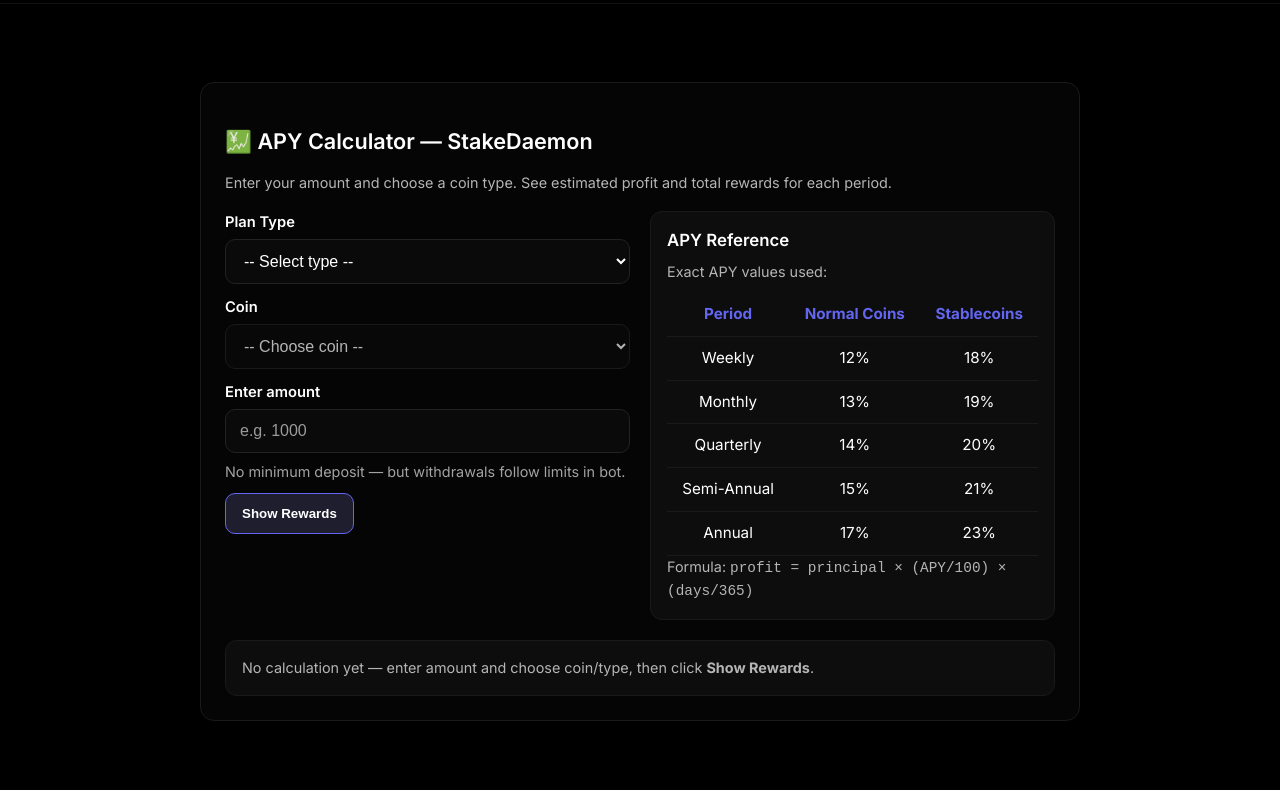
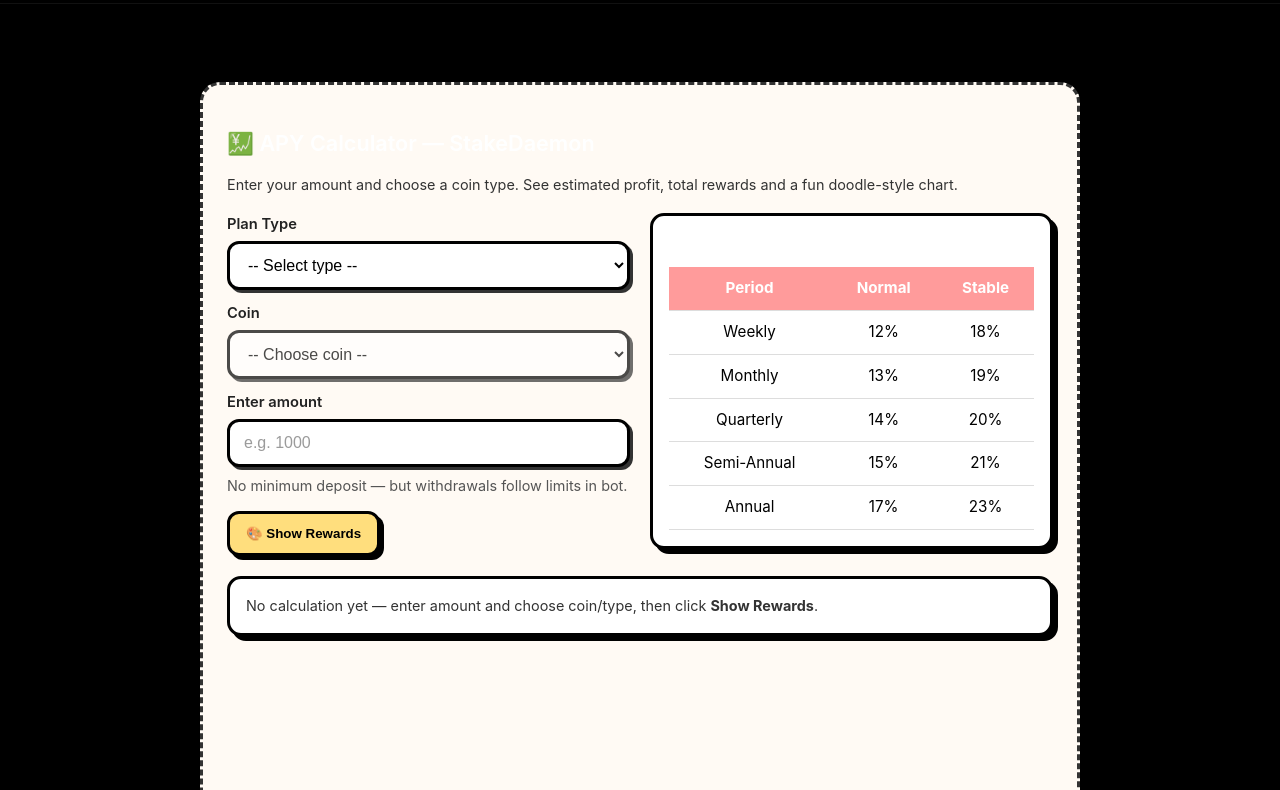
Before and after one commit to StakeDaemon/StakeDaemon.github.io, a website: page calculator.html in a window 1280 px wide. Shown: the part 58-848 px from the top of the page. Drawn offline with nearby package versions, Linux system fonts and the light colour scheme.

Commit message:
Update calculator.html

```diff
--- a/calculator.html
+++ b/calculator.html
@@ -4,17 +4,23 @@
   <meta charset="utf-8" />
   <meta name="viewport" content="width=device-width,initial-scale=1" />
   <title>StakeDaemon — APY Calculator</title>
-  <link href="https://fonts.googleapis.com/css2?family=Inter:wght@300;400;600;700&display=swap" rel="stylesheet">
+
+  <!-- Fredoka font for doodle style -->
+  <link href="https://fonts.googleapis.com/css2?family=Fredoka:wght@400;600;700&display=swap" rel="stylesheet">
   <link rel="stylesheet" href="style.css">
+
+  <!-- Chart.js -->
+  <script src="https://cdn.jsdelivr.net/npm/chart.js"></script>
+
   <style>
     .calc-wrap {
       max-width: 880px;
       margin: 48px auto;
       padding: 24px;
-      border-radius: 14px;
-      background: rgba(255,255,255,0.02);
-      border: 1px solid #1a1a1a;
-      box-shadow: 0 8px 32px rgba(0,0,0,0.65);
+      border-radius: 20px;
+      background: #fffaf4;
+      border: 3px dashed #333;
+      box-shadow: 6px 6px 0 #000;
     }
     .calc-grid {
       display: grid;
@@ -23,53 +29,76 @@
       align-items: start;
     }
     .full { grid-column: 1 / -1; }
-    label { font-weight:600; display:block; margin-bottom:6px; color: #fff; }
+
+    label {
+      font-weight:600;
+      display:block;
+      margin-bottom:6px;
+      color: #222;
+    }
     select, input[type="number"] {
-      width: 100%;
-      padding: 12px 14px;
-      border-radius: 10px;
-      border: 1px solid #222;
-      background: #0a0a0a;
-      color: #fff;
-      font-size: 1rem;
-      outline: none;
-      transition: border 0.2s;
+      width: 100%; padding: 12px 14px;
+      border-radius: 12px; border: 3px solid #000;
+      background: #fff; color: #000;
+      font-size: 1rem; outline: none;
+      box-shadow: 3px 3px 0 #333;
+      transition: border 0.2s, transform 0.15s;
     }
-    select:focus, input:focus { border: 1px solid #6366f1; }
-    .hint { color: #a3a3a3; font-size:0.9rem; margin-top:8px; }
+    select:focus, input:focus {
+      border-color: #ff5e5e;
+      transform: scale(1.02);
+    }
+
+    .hint {
+      color: #555;
+      font-size:0.9rem;
+      margin-top:8px;
+    }
+
     .cta {
       display:inline-block;
       padding:12px 16px;
-      margin-top:10px;
-      border-radius:10px;
+      margin-top:14px;
+      border-radius:12px;
       cursor:pointer;
-      border:1px solid #6366f1;
-      background:#1e1e2f;
-      color:#fff;
+      border:3px solid #000;
+      background:#ffde7d;
       font-weight:700;
-      transition: background 0.2s;
+      color:#000;
+      box-shadow: 4px 4px 0 #000;
+      transition: transform 0.2s;
     }
-    .cta:hover { background:#2a2a44; }
+    .cta:hover { transform: translateY(-3px) scale(1.05); }
+
     .result-box {
       padding: 16px;
-      border-radius: 12px;
-      background: rgba(255,255,255,0.03);
-      border: 1px solid #1a1a1a;
+      border-radius: 14px;
+      background: #fff;
+      border: 3px solid #000;
+      box-shadow: 5px 5px 0 #000;
     }
     table.result-table {
       width: 100%;
       border-collapse: collapse;
       margin-top: 10px;
-      color: #fff;
+      color: #000;
       font-size: 0.95rem;
     }
     .result-table th, .result-table td {
       padding: 10px;
       text-align: center;
-      border-bottom: 1px solid #1a1a1a;
+      border-bottom: 1px solid #ddd;
     }
-    .result-table th { font-weight:700; color:#6366f1; }
-    .small-muted { color:#b5b5b5; font-size:0.9rem; }
+    .result-table th {
+      font-weight:700;
+      background: #ff9b9b;
+      color:#fff;
+    }
+    .small-muted {
+      color:#333;
+      font-size:0.9rem;
+    }
+    canvas { margin-top:20px !important; }
     @media (max-width:820px) { .calc-grid { grid-template-columns: 1fr; } }
   </style>
 </head>
@@ -80,11 +109,11 @@
     <div class="nav-inner">
       <div class="logo">🐉 StakeDaemon</div>
       <nav class="nav-links">
-        <a href="index.html">Home</a>
+         <a href="index.html">Home</a>
  <a href="calculator.html">Calculator</a>
  <a href="charity.html">Charity</a>
  <a href="about.html">About</a>
- <a href="terms.html">Terms</a>
+ <a href="terms.html" class="active">Terms</a>
  <a href="privacy.html">Privacy</a>
  <a href="joinnow.html" class="btn">Join Now</a>
       </nav>
@@ -94,8 +123,8 @@
   <!-- Calculator -->
   <main class="container">
     <section class="calc-wrap">
-      <h2 style="margin-bottom:8px;">💹 APY Calculator — StakeDaemon</h2>
-      <p class="small-muted">Enter your amount and choose a coin type. See estimated profit and total rewards for each period.</p>
+      <h2>💹 APY Calculator — StakeDaemon</h2>
+      <p class="small-muted">Enter your amount and choose a coin type. See estimated profit, total rewards and a fun doodle-style chart.</p>
 
       <div class="calc-grid" style="margin-top:18px;">
         <!-- left column: inputs -->
@@ -121,20 +150,19 @@
 
           <div class="hint">No minimum deposit — but withdrawals follow limits in bot.</div>
 
-          <button class="cta" id="calcBtn">Show Rewards</button>
+          <button class="cta" id="calcBtn">🎨 Show Rewards</button>
         </div>
 
         <!-- right column: APY reference -->
         <div>
           <div class="result-box">
             <h3 style="margin:0 0 8px 0;">APY Reference</h3>
-            <div class="small-muted">Exact APY values used:</div>
             <table class="result-table" style="margin-top:10px;">
               <thead>
                 <tr>
                   <th>Period</th>
-                  <th>Normal Coins</th>
-                  <th>Stablecoins</th>
+                  <th>Normal</th>
+                  <th>Stable</th>
                 </tr>
               </thead>
               <tbody>
@@ -145,7 +173,6 @@
                 <tr><td>Annual</td><td>17%</td><td>23%</td></tr>
               </tbody>
             </table>
-            <div class="small-muted">Formula: <code>profit = principal × (APY/100) × (days/365)</code></div>
           </div>
         </div>
 
@@ -154,6 +181,7 @@
           <div id="output" class="result-box">
             <div class="small-muted">No calculation yet — enter amount and choose coin/type, then click <b>Show Rewards</b>.</div>
           </div>
+          <canvas id="profitChart" height="200"></canvas>
         </div>
       </div>
     </section>
@@ -170,10 +198,8 @@
     stable: { weekly: 18, monthly: 19, quarterly: 20, semiannual: 21, annual: 23 }
   };
 
-  // Days
   const daysMap = { weekly: 7, monthly: 30, quarterly: 90, semiannual: 180, annual: 365 };
 
-  // Coins
   const coins = {
     normal: ['BTC','ETH','PEPE','SHIBA','DOGE','TRX','BNB','SOL','XRP','XLM','BCH','LTC','TON','ADA','POL','AVAX'],
     stable: ['USDT-ERC20','USDT-BEP20','USDT-TRC20','XAUT','DAI','USDC']
@@ -184,6 +210,8 @@
   const amountEl = document.getElementById('amount');
   const outputEl = document.getElementById('output');
   const calcBtn = document.getElementById('calcBtn');
+  const ctx = document.getElementById('profitChart').getContext('2d');
+  let profitChart;
 
   typeEl.addEventListener('change', () => {
     const t = typeEl.value;
@@ -210,6 +238,7 @@
 
     if (!type || !coin || !principal || principal <= 0) {
       outputEl.innerHTML = '<div class="small-muted">Please select type, coin and enter a valid amount.</div>';
+      if (profitChart) profitChart.destroy();
       return;
     }
 
@@ -222,18 +251,42 @@
       return { period, apy, profit, total };
     });
 
-    let html = `<h3 style="margin:0 0 8px 0;">Results — ${coin}</h3>`;
+    let html = `<h3>Results — ${coin}</h3>`;
     html += `<div class="small-muted">Principal: <b>${fmt(principal)}</b></div>`;
     html += `<table class="result-table"><thead><tr><th>Period</th><th>APY</th><th>Profit</th><th>Total</th></tr></thead><tbody>`;
     rows.forEach(r => {
       html += `<tr><td>${r.period.replace('semi','Semi-')}</td><td>${r.apy}%</td><td>${fmt(r.profit)}</td><td>${fmt(r.total)}</td></tr>`;
     });
     html += `</tbody></table>`;
-    html += `<div class="small-muted">Note: These are estimates only.</div>`;
     outputEl.innerHTML = html;
+
+    // Chart
+    if (profitChart) profitChart.destroy();
+    profitChart = new Chart(ctx, {
+      type: 'bar',
+      data: {
+        labels: rows.map(r => r.period.replace('semi','Semi-')),
+        datasets: [{
+          label: 'Profit ($)',
+          data: rows.map(r => r.profit),
+          backgroundColor: ['#ff6384','#36a2eb','#ffce56','#8bc34a','#ab47bc'],
+          borderColor: '#000',
+          borderWidth: 2
+        }]
+      },
+      options: {
+        responsive: true,
+        plugins: { legend: { display: false } },
+        animation: { duration: 1200, easing: 'easeOutBounce' },
+        scales: {
+          y: { beginAtZero: true, ticks: { color:'#000' } },
+          x: { ticks: { color:'#000' } }
+        }
+      }
+    });
   }
 
   calcBtn.addEventListener('click', computeAndShow);
 </script>
 </body>
-</html>
+                                                                  </html>
```
